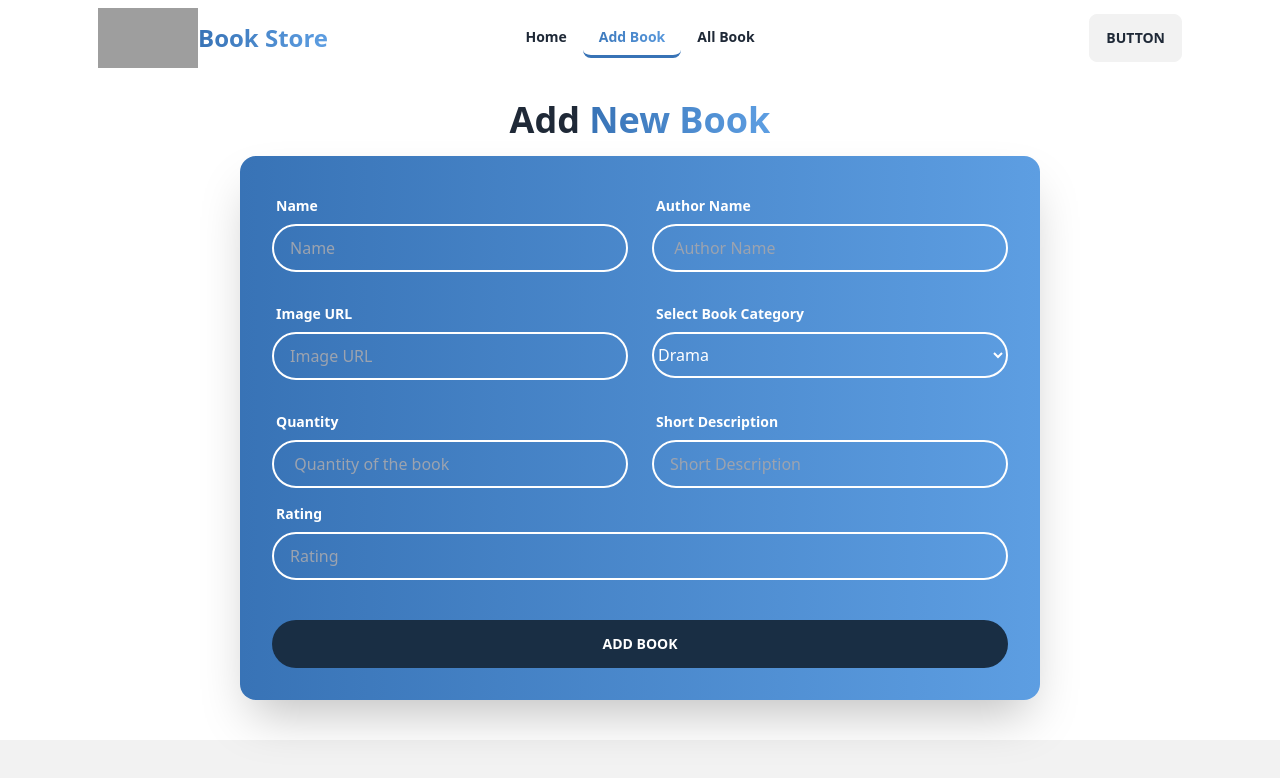
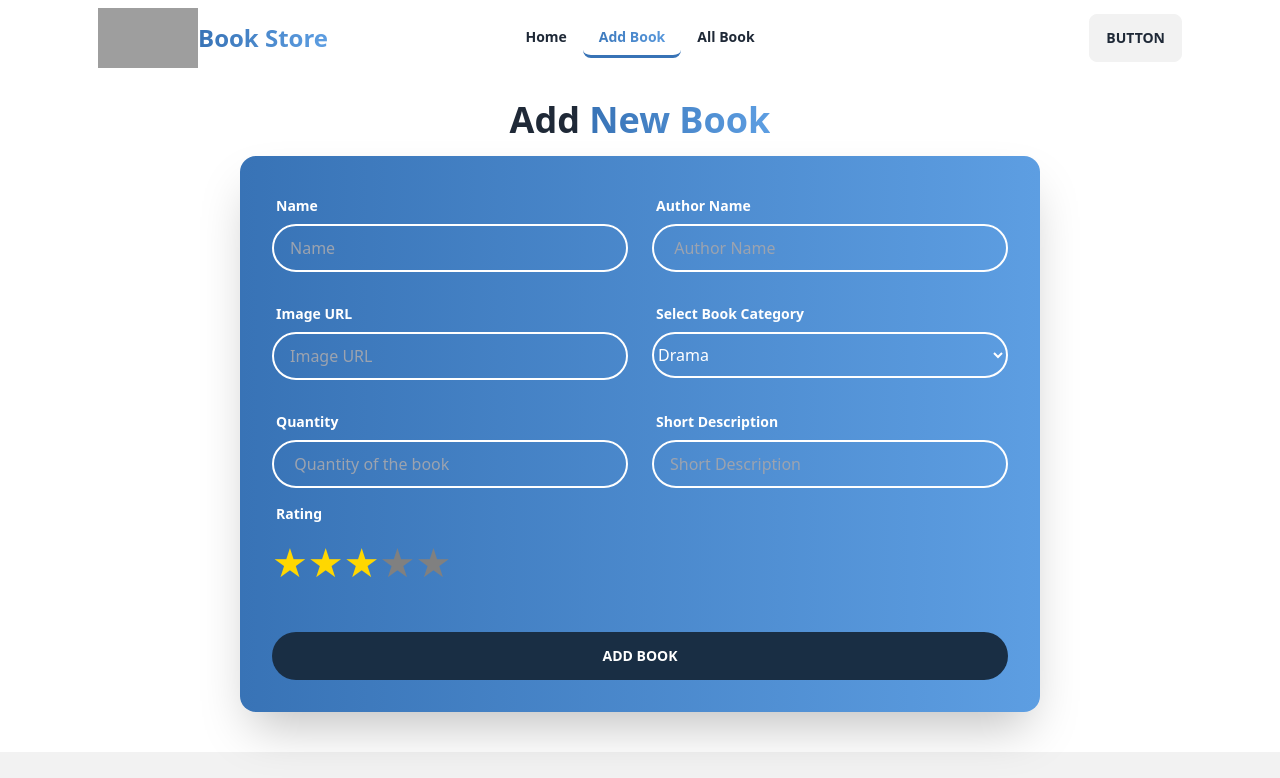
Before and after one commit to Ifteharr001/library-management-system, a React (Vite) app: page /add-book in a window 1280 px wide. Shown: the top 778 px of the page. Built offline with nearby package versions, Linux system fonts and the light colour scheme; grey boxes are pictures that could not be loaded.

Commit message:
added react rating components

```diff
--- a/package.json
+++ b/package.json
@@ -15,6 +15,7 @@
     "react": "^18.2.0",
     "react-dom": "^18.2.0",
     "react-rating": "^2.0.5",
+    "react-rating-stars-component": "^2.2.0",
     "react-router-dom": "^6.18.0",
     "sort-by": "^1.2.0",
     "sweetalert2": "^11.9.0",
--- a/src/Components/CategoryBook/Drama/Drama.jsx
+++ b/src/Components/CategoryBook/Drama/Drama.jsx
@@ -5,7 +5,7 @@ const Drama = () => {
     const dramaData = useLoaderData()
     return (
       <div className="w-[1140px] mx-auto mt-16">
-        <div className="grid grid-cols-3">
+        <div className="grid grid-cols-3 gap-6">
           {dramaData
             .filter((drama) => drama.bookCategory === "drama")
             .map((drama) => (
--- a/src/Components/CategoryBook/Drama/DramaCard.jsx
+++ b/src/Components/CategoryBook/Drama/DramaCard.jsx
@@ -1,11 +1,11 @@
-
+import ReactStars from "react-rating-stars-component";
 // eslint-disable-next-line react/prop-types
-const DramaCard = ({drama}) => {
+const DramaCard = ({ drama }) => {
   // eslint-disable-next-line react/prop-types
   const { image, authorName, name, bookCategory, rating } = drama;
   return (
     <div>
-        <div className="card w-[300px] h-[450px]   bg-base-100 shadow-xl border-4">
+      <div className="card h-[450px]   bg-base-100 shadow-xl border-4">
         <figure>
           <img
             className="object-cover h-[250px] mt-4 "
@@ -31,7 +31,15 @@ const DramaCard = ({drama}) => {
             {bookCategory}
           </p>
           <div className="flex items-center">
-              <p>{rating}</p>
+            <p className="">
+              {" "}
+              <ReactStars
+                count={5}
+                size={30}
+                value={rating}
+                name="rating"
+              />
+            </p>
             <div className="card-actions">
               <button className="btn bg-gradient-to-r from-[#3873b6] to-[#5d9ee2] border-none text-white rounded-full font-bold ">
                 See Details
--- a/src/Components/CategoryBook/History/HistoryCard.jsx
+++ b/src/Components/CategoryBook/History/HistoryCard.jsx
@@ -1,13 +1,19 @@
+import ReactStars from "react-rating-stars-component";
+
 // eslint-disable-next-line react/prop-types
 const HistoryCard = ({ history }) => {
   // eslint-disable-next-line react/prop-types
   const { image, authorName, name, bookCategory, rating } = history;
-  console.log(name)
+  console.log(name);
   return (
     <div>
-      <div className="card w-[300px] h-[450px]   bg-base-100 shadow-xl border-4">
+      <div className="card h-[450px]   bg-base-100 shadow-xl border-4">
         <figure>
-          <img className="object-cover h-[250px] mt-4 " src={image} alt="Shoes" />
+          <img
+            className="object-cover h-[250px] mt-4 "
+            src={image}
+            alt="Shoes"
+          />
         </figure>
         <div className="card-body h-[200px]">
           <h2 className="card-title bg-gradient-to-r from-[#3873b6]  to-[#5d9ee2]  text-transparent bg-clip-text ">
@@ -20,9 +26,17 @@ const HistoryCard = ({ history }) => {
             </span>{" "}
             {authorName}
           </p>
-          <p className="font-bold"><span className="bg-gradient-to-r from-[#3873b6]  to-[#5d9ee2]  text-transparent bg-clip-text ">Category:</span> {bookCategory}</p>
+          <p className="font-bold">
+            <span className="bg-gradient-to-r from-[#3873b6]  to-[#5d9ee2]  text-transparent bg-clip-text ">
+              Category:
+            </span>{" "}
+            {bookCategory}
+          </p>
           <div className="flex items-center">
-            <p>{rating}</p>
+            <p>
+              {" "}
+              <ReactStars count={5} size={30} value={rating} name="rating" />
+            </p>
             <div className="card-actions">
               <button className="btn bg-gradient-to-r from-[#3873b6] to-[#5d9ee2] border-none text-white rounded-full font-bold ">
                 See Details
--- a/src/Pages/AddBook/AddBook.jsx
+++ b/src/Pages/AddBook/AddBook.jsx
@@ -1,6 +1,13 @@
+import { useState } from "react";
+import ReactStars from "react-rating-stars-component"
 import Swal from "sweetalert2";
 
 const AddBook = () => {
+  const [rating, setRating] = useState(3);
+
+  const ratingChanged = (newRating) => {
+    setRating(newRating);
+  };
   const handleAddBook = (e) => {
     e.preventDefault();
     const form = e.target;
@@ -10,7 +17,7 @@ const AddBook = () => {
     const bookCategory = form.bookCategory.value;
     const quantity = form.quantity.value;
     const description = form.description.value;
-    const rating = form.rating.value;
+
 
     const newBook = {
       name,
@@ -159,13 +166,22 @@ const AddBook = () => {
                     Rating
                   </span>
                 </label>
-                <input
+                <ReactStars
+                  count={5} // Number of stars
+                  size={40}
+                  value={3} // Set the initial value
+                  onChange={ratingChanged}
+                  name="rating"
+                  required
+                />
+                {/* <input
+
                   type="text"
                   placeholder="Rating"
                   name="rating"
                   className="input input-bordered text-white  bg-transparent border-2 border-white rounded-[100px]"
                   required
-                />
+                /> */}
               </div>
               <input
                 className="btn btn-block rounded-[100px] bg-[#192e44] border-none text-white mt-8"
```
Also changed, not shown: 1 other file (tests, documents, lock files or other folders). Lines whose indentation alone changed are shown as unchanged.
